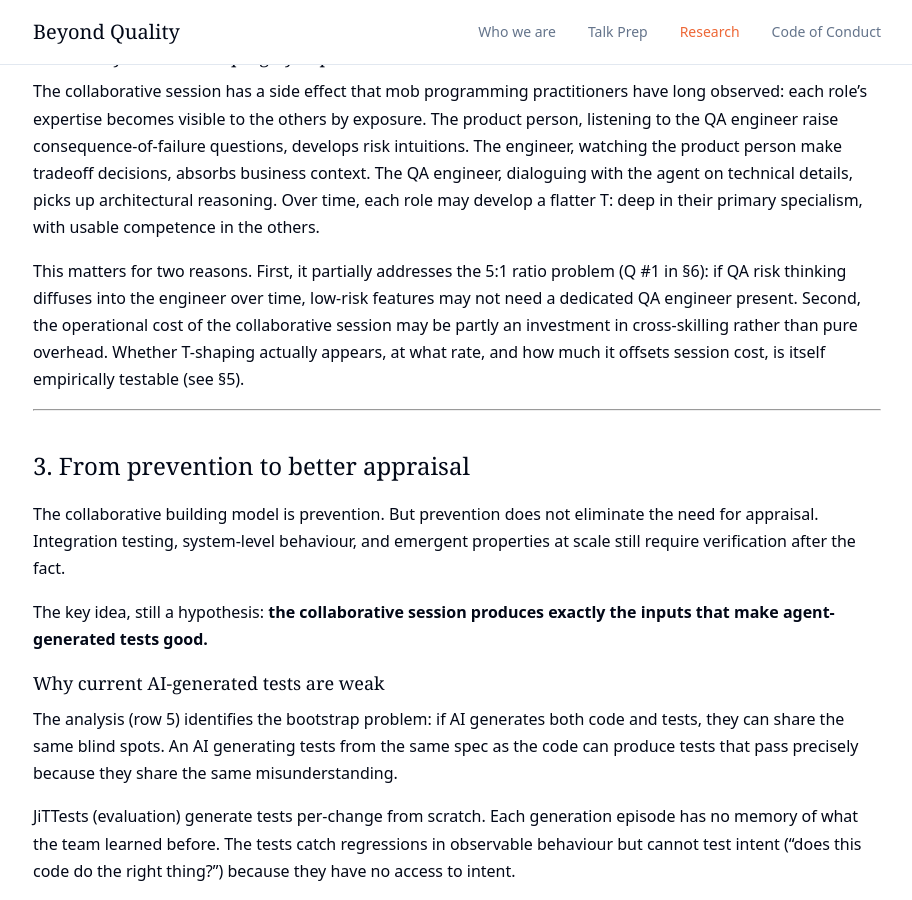
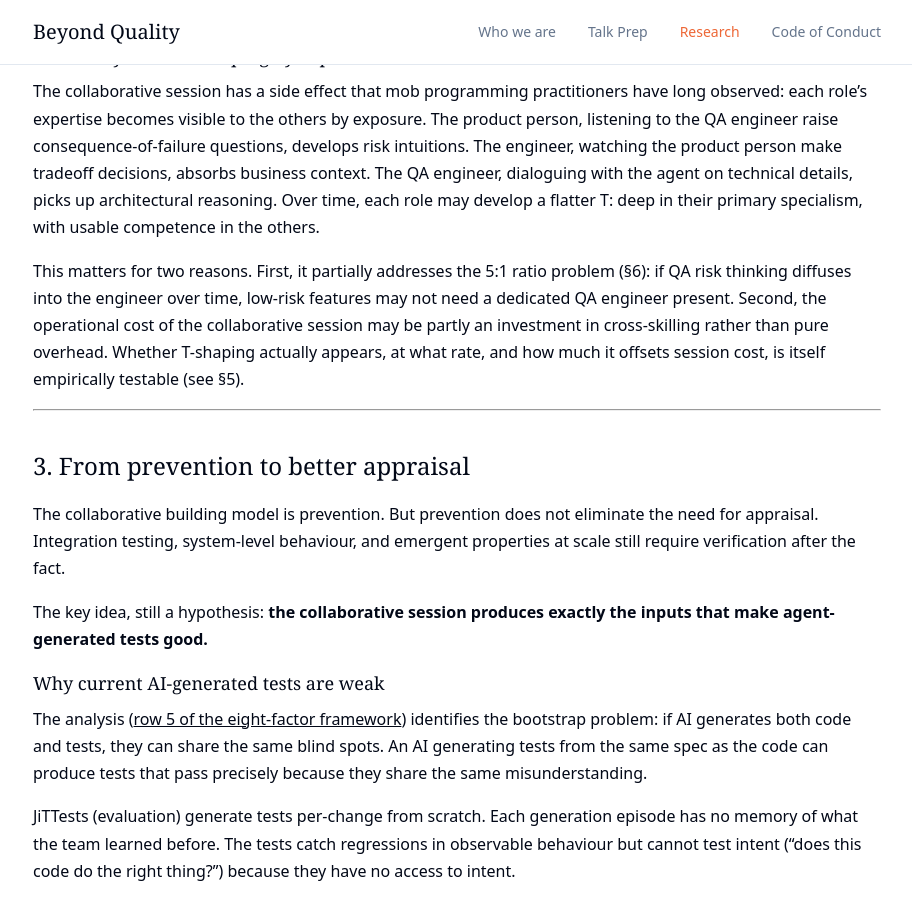
Before and after one commit to BeyondQuality/beyondquality, a Jekyll site: the page built from research/ai-era-testing/proposal.md, in a window 1280 px wide and 900 px high, scrolled down 4262 px. Shown: the whole window, without its empty margins (183-1095 px from the left). Built offline with Jekyll 4.4.1, drawn with Linux system fonts in a browser that asks for light colours; our own code applies the rules of GitHub Pages for plain Markdown files; some of the changed text lies outside the part shown.

Commit message:
renamed numbered questions's references to normal question names

```diff
--- a/research/ai-era-testing/proposal.md
+++ b/research/ai-era-testing/proposal.md
@@ -41,7 +41,7 @@
 
 ### Minimum viable team
 
-The baseline is three roles, each contributing something the others cannot. Q #2 in §6 considers when fewer may suffice for lower-risk features.
+The baseline is three roles, each contributing something the others cannot. The minimum-viable-team question in §6 considers when fewer may suffice for lower-risk features.
 
 **Product person** (or domain expert): carries the "why". Knows the business problem, the user needs, the tradeoffs the team has consciously accepted. Without them, the team builds the wrong thing. This is a role, not a job title. It needs someone who holds the business context, so the team knows the intent well enough to shape it as they build: enriching it, narrowing it, or changing it as the work surfaces things. A QA engineer or a developer who holds that context can carry the role. It also needs that person able to settle tradeoffs in the session itself; if each call has to go up for approval, the session stalls while they wait, and the speed that justified assembling the team is gone.
 
@@ -82,7 +82,7 @@
 
 The collaborative session has a side effect that mob programming practitioners have long observed: each role's expertise becomes visible to the others by exposure. The product person, listening to the QA engineer raise consequence-of-failure questions, develops risk intuitions. The engineer, watching the product person make tradeoff decisions, absorbs business context. The QA engineer, dialoguing with the agent on technical details, picks up architectural reasoning. Over time, each role may develop a flatter T: deep in their primary specialism, with usable competence in the others.
 
-This matters for two reasons. First, it partially addresses the 5:1 ratio problem (Q #1 in §6): if QA risk thinking diffuses into the engineer over time, low-risk features may not need a dedicated QA engineer present. Second, the operational cost of the collaborative session may be partly an investment in cross-skilling rather than pure overhead. Whether T-shaping actually appears, at what rate, and how much it offsets session cost, is itself empirically testable (see §5).
+This matters for two reasons. First, it partially addresses the 5:1 ratio problem (§6): if QA risk thinking diffuses into the engineer over time, low-risk features may not need a dedicated QA engineer present. Second, the operational cost of the collaborative session may be partly an investment in cross-skilling rather than pure overhead. Whether T-shaping actually appears, at what rate, and how much it offsets session cost, is itself empirically testable (see §5).
 
 ---
 
@@ -94,7 +94,7 @@
 
 ### Why current AI-generated tests are weak
 
-The analysis (row 5) identifies the bootstrap problem: if AI generates both code and tests, they can share the same blind spots. An AI generating tests from the same spec as the code can produce tests that pass precisely because they share the same misunderstanding.
+The analysis ([row 5 of the eight-factor framework](evaluation.md#evaluation-framework)) identifies the bootstrap problem: if AI generates both code and tests, they can share the same blind spots. An AI generating tests from the same spec as the code can produce tests that pass precisely because they share the same misunderstanding.
 
 JiTTests (evaluation) generate tests per-change from scratch. Each generation episode has no memory of what the team learned before. The tests catch regressions in observable behaviour but cannot test intent ("does this code do the right thing?") because they have no access to intent.
 
@@ -144,7 +144,7 @@
 
 This matters specifically because we are QA. Quality begins long before code is written. Employee onboarding is itself a quality investment: a new joiner who learns the system correctly, including the *why*, makes better decisions later, even if their work is guiding agents in collaborative sessions rather than writing code themselves. They will still need to know properly what the hows and whys were. Lifecycle artifacts are how that knowledge transfers.
 
-This is a candidate mechanism for rebuilding the lifecycle bridge (as defined in [analysis: lifecycle drift](analysis-lifecycle.md)), not a solved problem. We have translated the lifecycle persistence question from "no mechanism exists" to "we have a candidate mechanism that needs to be developed and tested". The format, the tooling, and the discipline required to capture session outputs in a form AI can reliably use downstream are themselves an open research direction (see Q #4 in §6).
+This is a candidate mechanism for rebuilding the lifecycle bridge (as defined in [analysis: lifecycle drift](analysis-lifecycle.md)), not a solved problem. We have translated the lifecycle persistence question from "no mechanism exists" to "we have a candidate mechanism that needs to be developed and tested". The format, the tooling, and the discipline required to capture session outputs in a form AI can reliably use downstream are themselves an open research direction (see the open question on capturing session outputs in §6).
 
 ---
 
@@ -218,7 +218,7 @@
 - **How to capture the session outputs for future use?** The collaborative session produces rich context (intent, risks, decisions, design rationale). How much of this should be persisted, in what format, with what tooling, and through what team discipline? This is the open problem that determines whether the generative ratification loop ([analysis: lifecycle drift](analysis-lifecycle.md)) can be broken at the lifecycle scale. Now that we have a candidate hypothesis (Direction 3 plus capture plus AI-generated downstream artifacts), the research direction is concrete: build a system that captures session outputs, generates downstream artifacts from them, and measures the resulting lifecycle outcomes (extension cost, defect rates, onboarding time).
 - **How to measure the difference?** Finding metrics that specifically capture comprehension and intent debt is itself an open research question (see metrics discussion in the GH thread). Comparing solo-with-AI vs team-with-AI on total cost of delivery would require controlled studies.
 - **What happens when the agent becomes more reliable?** If agent reliability increases over time, does the engineer's role in the collaborative session change? Does the minimum viable team shrink?
-- **Does collaborative building substitute for agent learning?** At the moment of creation, plausibly yes: the intent and comprehension that agent learning would provide are already present in the humans guiding the session. Across the system lifecycle (maintenance, team turnover, scaling), a candidate mechanism exists but needs to be built and tested: session capture produces clean human-authored intent, from which AI generates lifecycle artifacts (intent docs, comprehension docs, tests, onboarding) that carry the bridge across team turnover. This works precisely because the artifacts' anchor is human-authored rather than AI-derived (avoiding the generative ratification loop in [analysis: lifecycle drift](analysis-lifecycle.md)). The lifecycle persistence problem is therefore no longer "no mechanism exists" but "candidate mechanism exists, needs validation". Whether it delivers in practice depends on solving Q #4 (capture format and discipline) and on the analysis distinction between information recall and judgment updating.
+- **Does collaborative building substitute for agent learning?** At the moment of creation, plausibly yes: the intent and comprehension that agent learning would provide are already present in the humans guiding the session. Across the system lifecycle (maintenance, team turnover, scaling), a candidate mechanism exists but needs to be built and tested: session capture produces clean human-authored intent, from which AI generates lifecycle artifacts (intent docs, comprehension docs, tests, onboarding) that carry the bridge across team turnover. This works precisely because the artifacts' anchor is human-authored rather than AI-derived (avoiding the generative ratification loop in [analysis: lifecycle drift](analysis-lifecycle.md)). The lifecycle persistence problem is therefore no longer "no mechanism exists" but "candidate mechanism exists, needs validation". Whether it delivers in practice depends on solving the §6 question on capture format and discipline and on the analysis distinction between information recall and judgment updating.
 
 ---
 
```
